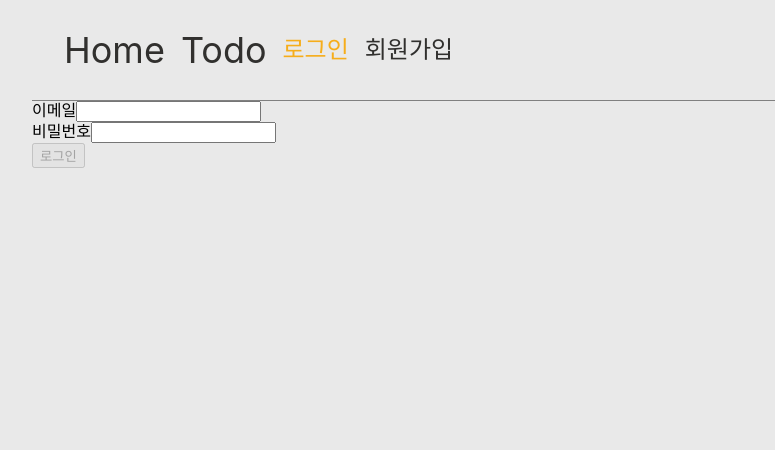
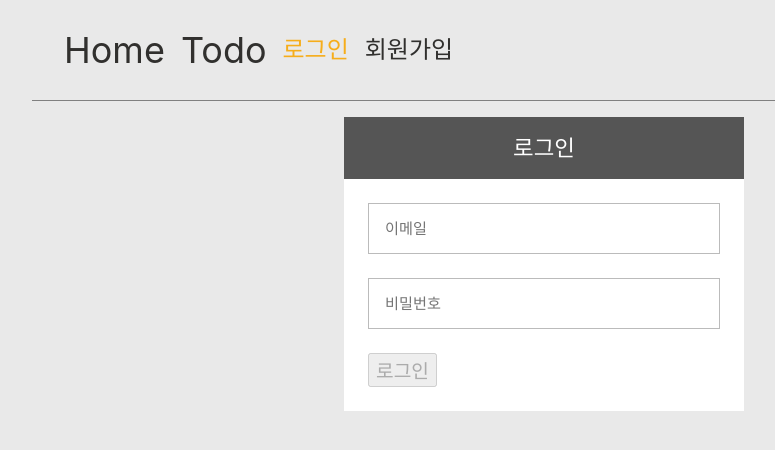
Before and after one commit to PARKmaker/wanted-pre-onboarding-frontend, a React (Create React App) app: page /signin in a window 1280 px wide. Shown: the top 450 px of the page, without its empty margins (96-871 px from the left). Built offline with nearby package versions, Linux system fonts and the light colour scheme; the HTML template or start-up script is replaced by a standard one.

Commit message:
Design-로그인, 로그아웃 컴포넌트를 통합하 재사용 할 수 있는 Sign.jsx 제작, UI/Input css수

```diff
--- a/src/UI/Input.jsx
+++ b/src/UI/Input.jsx
@@ -6,14 +6,18 @@ const Input = (props) => {
   const inputHasError = props.hasError;
   const inputLabel = props.label;
 
-  const inputClasses = `${classes.control} ${
+  const inputClasses = `${classes["input-box"]} ${
     inputHasError ? classes.invalid : ""
   }`;
 
   return (
     <div className={inputClasses}>
-      <label htmlFor={props.input.id}>{inputLabel}</label>
-      <input data-testid={props["data-testid"]} {...props.input} />
+      {/* <label htmlFor={props.input.id}>{inputLabel}</label> */}
+      <input
+        data-testid={props["data-testid"]}
+        {...props.input}
+        placeholder={inputLabel}
+      />
       {inputHasError && (
         <p className={classes["error-text"]}>
           {inputLabel} 양식의 맞게 입력해주세요.
--- a/src/UI/Input.module.css
+++ b/src/UI/Input.module.css
@@ -1,13 +1,35 @@
-.invalid input {
+.input-box input {
+  box-sizing: border-box;
+  display: block;
+  width: 100%;
+  border-width: 1px;
+  border-style: solid;
+  padding: 16px;
+  outline: 0;
+  font-family: sans-serif;
+  font-size: 0.95rem;
+}
+
+.input-box input[type="email"],
+.input-box input[type="password"] {
+  background-color: #fff;
+  border-color: #bbb;
+  color: #555;
+}
+
+.invalid input[type="email"],
+.invalid input[type="password"] {
   border: 1px solid #b40e0e;
   background-color: #fddddd;
 }
 
-.invalid input:focus {
+.invalid input[type="email"]:focus,
+.invalid input[type="password"]:focus {
   border-color: #ff8800;
   background-color: #fbe8d2;
 }
 
 .error-text {
-  color: b40e0e;
+  color: #b40e0e;
+  margin: 8px;
 }
--- /dev/null
+++ b/src/components/Sign/Sign.jsx
@@ -0,0 +1,86 @@
+import React from "react";
+
+import classes from "./Sign.module.css";
+import useInput from "../../hooks/use-input";
+import Input from "../../UI/Input";
+
+import { isIncludeAt, isEightChars } from "../../util/validate";
+import { Form } from "react-router-dom";
+
+const Sign = ({ type }) => {
+  const {
+    value: emailValue,
+    isValid: emailIsValid,
+    hasError: emailHasError,
+    valueChangeHadler: emailChangeHandler,
+    inputBlurHander: emailBlurHandler,
+  } = useInput(isIncludeAt);
+
+  const {
+    value: passwordValue,
+    isValid: passwordIsValid,
+    hasError: passwordHasError,
+    valueChangeHadler: passwordChangeHandler,
+    inputBlurHander: passwordBlurHandler,
+  } = useInput(isEightChars);
+
+  let formIsValid = false;
+
+  if (emailIsValid && passwordIsValid) {
+    formIsValid = true;
+  }
+
+  return (
+    <Form method="POST" className={classes["sign-box"]}>
+      <h2 className={classes["sign-header"]}>
+        {type === "signin" ? <p>로그인</p> : <p>회원가입</p>}
+      </h2>
+      <div className={classes["sign-container"]}>
+        <div>
+          <Input
+            label="이메일"
+            hasError={emailHasError}
+            input={{
+              id: "email",
+              type: "email",
+              name: "email",
+              value: emailValue,
+              onChange: emailChangeHandler,
+              onBlur: emailBlurHandler,
+            }}
+            data-testid="email-input"
+          />
+        </div>
+        <div>
+          <Input
+            label="비밀번호"
+            hasError={passwordHasError}
+            input={{
+              id: "password",
+              type: "password",
+              name: "password",
+              value: passwordValue,
+              onChange: passwordChangeHandler,
+              onBlur: passwordBlurHandler,
+            }}
+            data-testid="password-input"
+          />
+        </div>
+
+        <div className={classes["form-action"]}>
+          {type === "signin" ? (
+            <button disabled={!formIsValid} data-testid="signin-button">
+              로그인
+            </button>
+          ) : (
+            <button disabled={!formIsValid} data-testid="signup-button">
+              회원가입
+            </button>
+          )}
+        </div>
+      </div>
+    </Form>
+  );
+};
+
+export default Sign;
--- /dev/null
+++ b/src/components/Sign/Sign.module.css
@@ -0,0 +1,33 @@
+.sign-box {
+  width: 400px;
+  margin: 16px auto;
+  font-size: 16px;
+}
+
+.sign-header,
+.sign div {
+  margin-top: 0;
+  margin-bottom: 0;
+}
+
+.sign-header {
+  background-color: #555;
+  padding: 20px;
+  font-size: 1.4rem;
+  font-weight: bold;
+  text-align: center;
+  color: #fff;
+}
+
+.sign-container {
+  background-color: white;
+  padding: 12px;
+}
+
+.sign-container > div {
+  padding: 12px;
+}
+
+.form-action button {
+  font-size: 1.2rem;
+}
--- a/src/components/InputForm/SigninForm.jsx
+++ b/src/components/Sign/SigninForm.jsx
@@ -37,7 +37,7 @@ const SigninForm = (props) => {
         hasError={emailHasError}
         input={{
           id: "email",
-          type: "text",
+          type: "email",
           name: "email",
           value: emailValue,
           onChange: emailChangeHandler,
--- a/src/pages/SigninPage.jsx
+++ b/src/pages/SigninPage.jsx
@@ -1,9 +1,9 @@
 import React from "react";
-import SigninForm from "../components/InputForm/SigninForm";
 import { json, redirect } from "react-router-dom";
+import Sign from "../components/Sign/Sign";
 
 const SigninPage = () => {
-  return <SigninForm />;
+  return <Sign type="signin" />;
 };
 
 export default SigninPage;
--- a/src/pages/SignupPage.jsx
+++ b/src/pages/SignupPage.jsx
@@ -1,9 +1,9 @@
 import React from "react";
 
-import SignupForm from "../components/InputForm/SignupForm";
 import { json, redirect } from "react-router-dom";
+import Sign from "../components/Sign/Sign";
 const SignupPage = () => {
-  return <SignupForm />;
+  return <Sign type="signup" />;
 };
 
 export default SignupPage;
```
Also changed, not shown: src/UI/Button.module.css (+0 -7 lines), src/components/Sign/SigninForm.module.css (renamed from src/components/InputForm/SigninForm.module.css), src/components/Sign/SignupForm.jsx (renamed from src/components/InputForm/SignupForm.jsx), src/components/Sign/SignupForm.module.css (renamed from src/components/InputForm/SignupForm.module.css).
